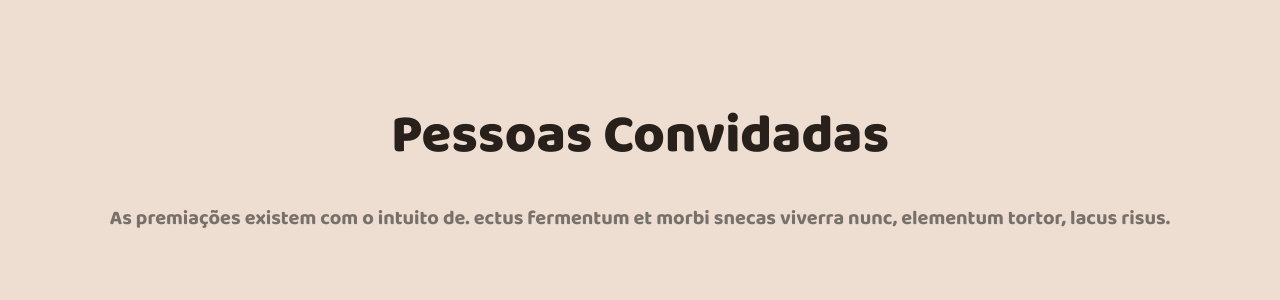
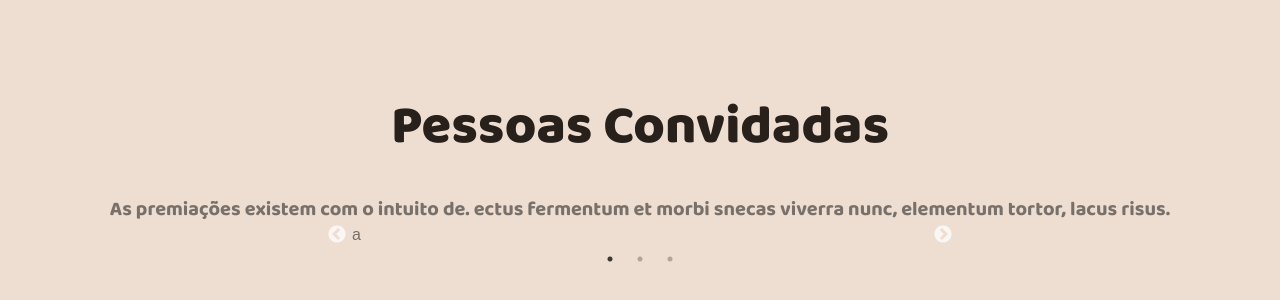
Before and after one commit to CITi-UFPE/hackapride_2022, a React (Create React App) app: page / in a window 1280 px wide. Shown: the part 1856-2156 px from the top of the page. Built offline with nearby package versions, Linux system fonts and the light colour scheme.

Commit message:
feature(guests-slick): add caroussel component

```diff
--- a/package.json
+++ b/package.json
@@ -28,6 +28,7 @@
     "@types/react": "^17.0.0",
     "@types/react-dom": "^17.0.0",
     "@types/react-router-dom": "^5.3.0",
+    "@types/react-slick": "^0.23.7",
     "@types/styled-components": "^5.1.14",
     "@typescript-eslint/eslint-plugin": "^4.32.0",
     "@typescript-eslint/parser": "^4.32.0",
--- a/src/components/Guests/index.tsx
+++ b/src/components/Guests/index.tsx
@@ -1,7 +1,22 @@
 import React from 'react';
+import Slider from 'react-slick';
 import { Container } from './style';
+import 'slick-carousel/slick/slick.css';
+import 'slick-carousel/slick/slick-theme.css';
+import { OutsideContainer } from '../../styles/globalComponents';
 
-export const Guests: React.FC = () => (
+const album = [['1', 'a'], ['2', 'b'], ['2', 'c']];
+
+export const Guests: React.FC = () => {
+  const settings = {
+    dots: true,
+    infinite: true,
+    speed: 900,
+    slidesToShow: 1,
+    slidesToScroll: 1,
+  };
+  return (
+    <OutsideContainer>
       <Container>
         <h1>
           Pessoas Convidadas
@@ -11,5 +26,16 @@ export const Guests: React.FC = () => (
           fermentum et morbi snecas viverra nunc,
           elementum tortor, lacus risus.
         </p>
+        <div style={{ width: '50%' }}>
+          <Slider {...settings}>
+            {album?.map((index) => (
+              <div key={index[0]} className="guests-card">
+                {index[1]}
+              </div>
+            ))}
+          </Slider>
+        </div>
       </Container>
+    </OutsideContainer>
   );
+};
```
Lines whose indentation alone changed are shown as unchanged.
